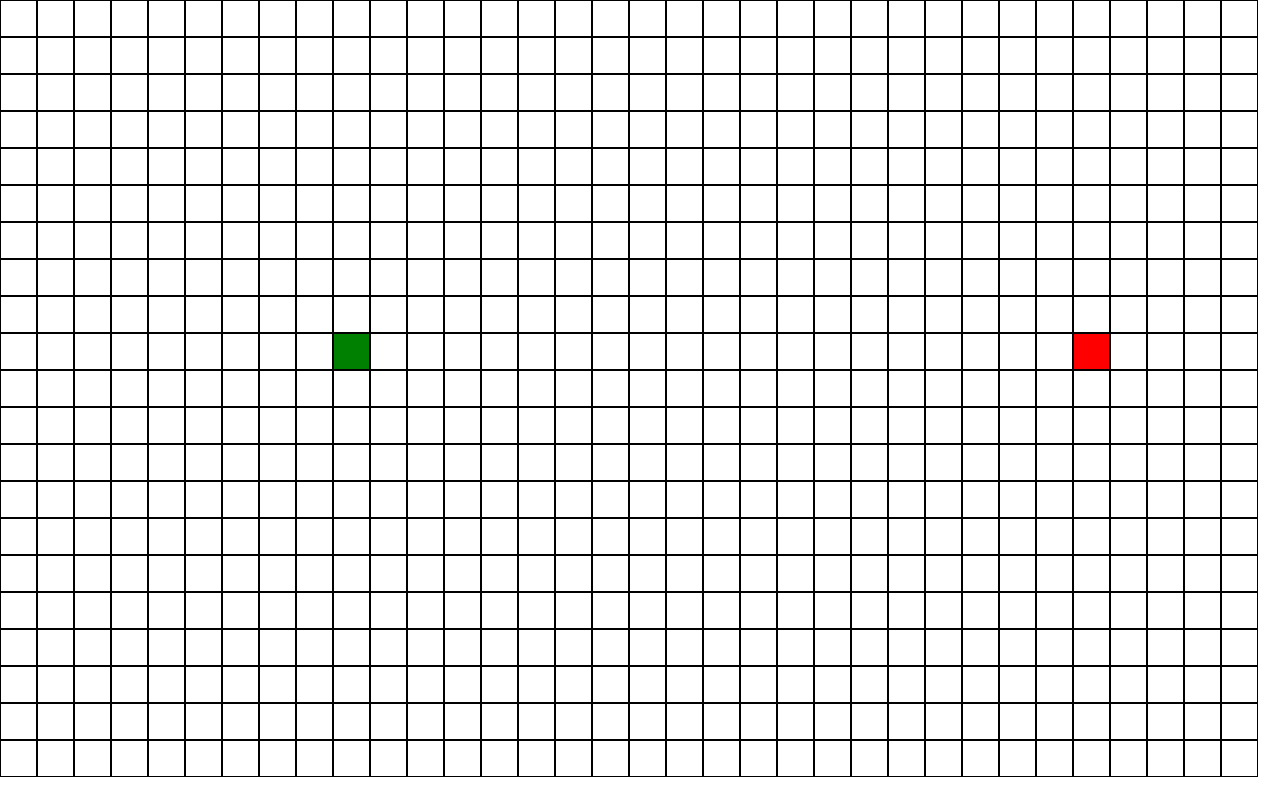
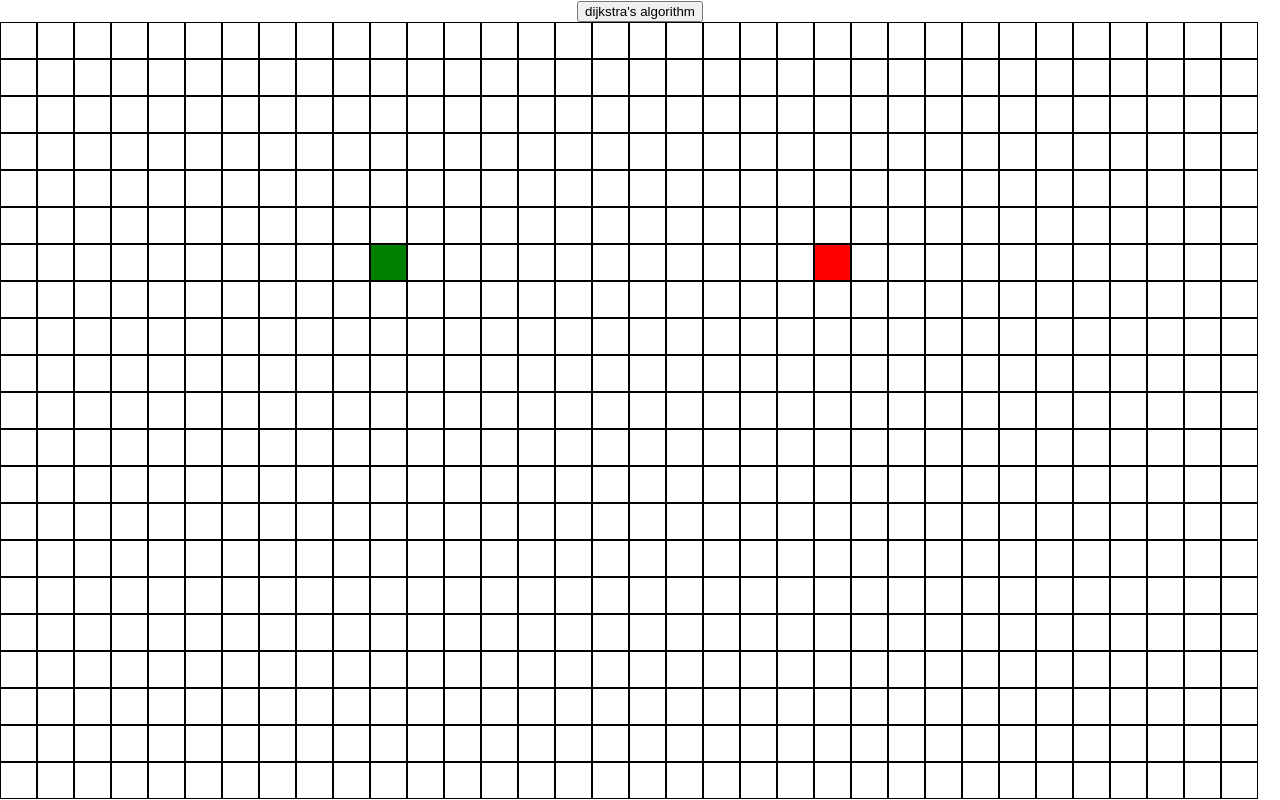
Before and after one commit to jzou9125/my-app, a React (Create React App) app: page / in a window 1280 px wide. Built offline with nearby package versions, Linux system fonts and the light colour scheme.

Commit message:
you can click to create walls

```diff
--- a/src/App.js
+++ b/src/App.js
@@ -1,10 +1,18 @@
 import "./App.css";
+import GraphingPaper from "./Pathfinder/GraphPaper/GraphPaper";
 import PathfinderVisualizer from "./Pathfinder/PathfinderVisualizer";
+import Dijkstra from "./Pathfinder/Algorithmns/Dijkstra";
 
 function App() {
+  const graph = new GraphingPaper({ size: 35 });
+  const pathfinder = new PathfinderVisualizer({
+    graph: graph,
+  });
+
   return (
     <div className="App">
-      <PathfinderVisualizer />
+      <button onClick={Dijkstra({ graph: graph })}>dijkstra's algorithm</button>
+      {pathfinder.render()}
     </div>
   );
 }
--- /dev/null
+++ b/src/Pathfinder/Algorithmns/Dijkstra.js
@@ -0,0 +1,12 @@
+function Dijkstra({ graph }) {
+  console.log("inside dijkstra");
+  const start = graph.props.children.filter(
+    (element) => element.props.is_start
+  )[0];
+  const target = graph.props.children.filter(
+    (element) => element.props.is_target
+  )[0];
+  console.log(start);
+}
+
+export default Dijkstra;
--- a/src/Pathfinder/GraphPaper/GraphPaper.js
+++ b/src/Pathfinder/GraphPaper/GraphPaper.js
@@ -1,14 +1,10 @@
-import React, { useEffect, useState, useRef } from "react";
+import React, { useEffect, useState } from "react";
 import Node from "../Node/Node";
 
 function GraphingPaper({ size }) {
   const nodes = [];
   const [width, setWidth] = useState(window.innerWidth);
   const [height, setHeight] = useState(window.innerHeight);
-  const start = { row: 10, column: 10 };
-  const target = { row: 10, column: 30 };
-  const graph = useRef([]);
-  graph.current = [];
 
   useEffect(() => {
     function handleResize() {
@@ -21,19 +17,17 @@ function GraphingPaper({ size }) {
     };
   }, []);
 
-  const addToGraph = (element) => {
-    if (element && !graph.current.includes(element)) {
-      graph.current.push(element);
-    }
-  };
-
   const cols = width / (size + 2);
   const rows = height / (size + 2);
+  const start = { row: Math.floor(rows / 3), column: Math.floor(cols / 3) };
+  const target = {
+    row: Math.floor(rows / 3),
+    column: Math.floor((cols * 2) / 3),
+  };
   for (let i = 1; i < rows; i++) {
     for (let j = 1; j < cols; j++) {
       nodes.push(
         <Node
-          ref={addToGraph}
           key={`${i},${j}`}
           row={i}
           column={j}
--- a/src/Pathfinder/Node/Node.css
+++ b/src/Pathfinder/Node/Node.css
@@ -5,3 +5,7 @@
 .target {
   background-color: red;
 }
+
+.wall {
+  background-color: darkslategray;
+}
--- a/src/Pathfinder/Node/Node.js
+++ b/src/Pathfinder/Node/Node.js
@@ -2,18 +2,42 @@ import "./Node.css";
 import React, { Component } from "react";
 
 class Node extends Component {
+  constructor(props) {
+    super(props);
+    this.state = {
+      is_start: props.is_start,
+      is_target: props.is_target,
+      is_wall: false,
+    };
+    this.row = props.row;
+    this.column = props.column;
+    this.size = props.size;
+  }
+
+  handleClick = () => {
+    this.setState((state) => ({
+      is_wall: !state.is_wall,
+    }));
+  };
+
   render() {
-    const { row, column, size, is_start, is_target } = this.props;
-    const className = is_start ? "start" : is_target ? "target" : "";
+    const className = this.state.is_start
+      ? "start"
+      : this.state.is_target
+      ? "target"
+      : this.state.is_wall
+      ? "wall"
+      : "";
 
     return (
       <div
+        onClick={this.handleClick}
         key={this.key}
         id={this.key}
         className={className}
         style={{
-          width: size,
-          height: size,
+          width: this.size,
+          height: this.size,
           border: "1px solid black",
         }}
       />
--- a/src/Pathfinder/PathfinderVisualizer.js
+++ b/src/Pathfinder/PathfinderVisualizer.js
@@ -1,14 +1,14 @@
-import React, { Component, useEffect, useState } from "react";
+import React, { Component} from "react";
 import "./PathfinderVisualizer.css";
-import GraphingPaper from "./GraphPaper/GraphPaper";
 
 export default class PathfinderVisualizer extends Component {
   constructor(props) {
     super(props);
     this.state = {};
+    this.graph = this.props.graph;
   }
 
   render() {
-    return <GraphingPaper size={35} />;
+    return <div>{this.graph}</div>;
   }
 }
```
